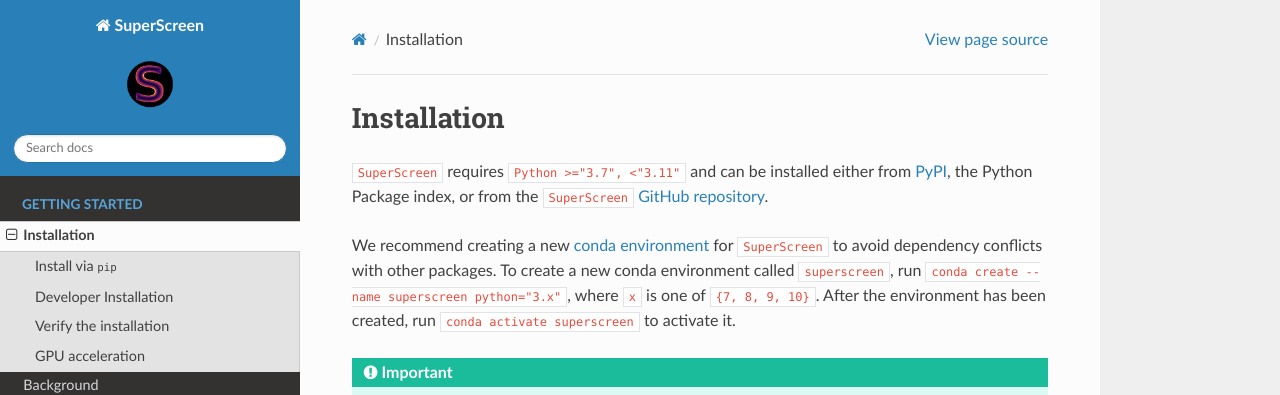
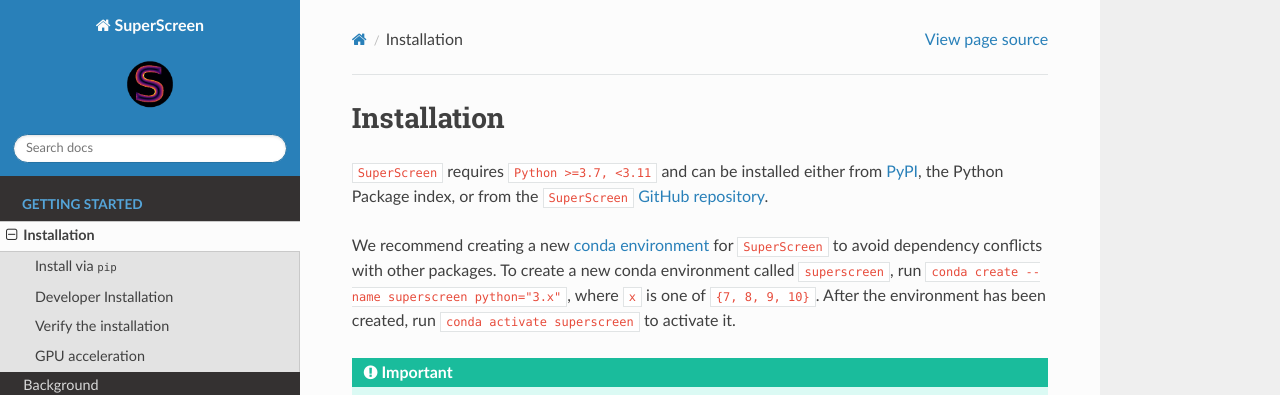
Before and after one commit to loganbvh/superscreen, a Sphinx documentation site: the page built from docs/installation.rst, in a window 1280 px wide and 900 px high. Shown: the top 395 px of the window. Built offline with Sphinx 7.4.7 and the Read the Docs theme 2.0.0, drawn with Linux system fonts in a browser that asks for light colours; pages that are not in the unit, such as notebooks, are missing from menus.

Commit message:
Update docs

```diff
--- a/docs/installation.rst
+++ b/docs/installation.rst
@@ -10,7 +10,7 @@
 .. role:: python(code)
   :language: python
 
-``SuperScreen`` requires ``Python >="3.7", <"3.11"`` and can be installed either from
+``SuperScreen`` requires ``Python >=3.7, <3.11`` and can be installed either from
 `PyPI <https://pypi.org/project/superscreen/>`_, the Python Package index,
 or from the ``SuperScreen`` `GitHub repository <https://github.com/loganbvh/superscreen>`_.
 
--- a/setup.py
+++ b/setup.py
@@ -31,7 +31,7 @@
 AUTHOR_EMAIL = "logan.bvh@gmail.com"
 URL = "https://github.com/loganbvh/superscreen"
 LICENSE = "MIT"
-PYTHON_VERSION = '>="3.7", <"3.11"'
+PYTHON_VERSION = ">=3.7, <3.11"
 
 INSTALL_REQUIRES = [
     "dill",
```
Also changed, not shown: README.md (+1 -1 lines).
